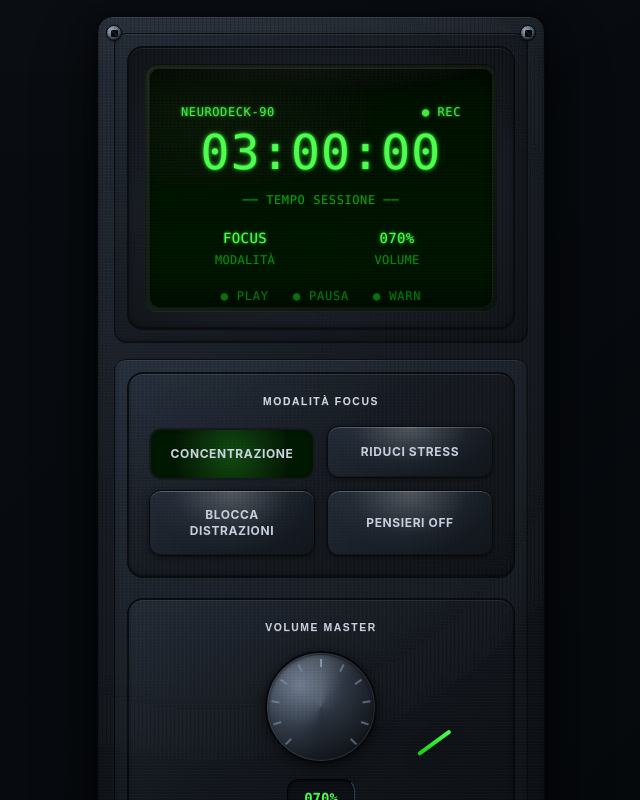
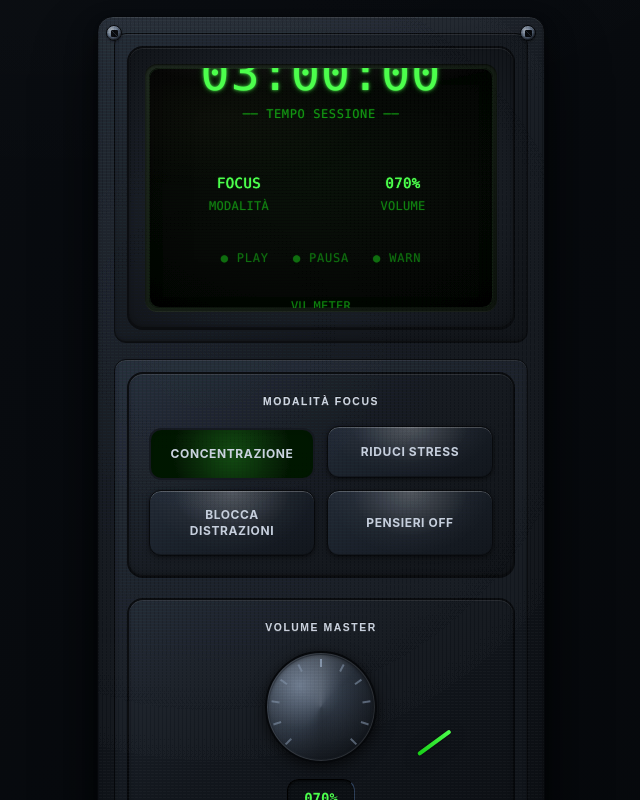
Before and after one commit to giorgiochi/nineties-aether-wave, a React (Vite) app: page / in a window 1280 px wide. Shown: the top 800 px of the page, without its empty margins (319-959 px from the left). Built offline with nearby package versions, Linux system fonts and the light colour scheme.

Commit message:
Fix: Improve screen display and centering

```diff
--- a/src/components/NeuroDeckDisplay.tsx
+++ b/src/components/NeuroDeckDisplay.tsx
@@ -79,69 +79,78 @@ export const NeuroDeckDisplay: React.FC<NeuroDeckDisplayProps> = ({ neuroDeck })
           `
         }}
       >
-        {/* LCD Screen - Matching reference exactly */}
+        {/* LCD Screen - Perfect reference match with radial gradient */}
         <div
-          className="relative p-8 rounded-md overflow-hidden lcd-realistic"
+          className="relative p-6 rounded-md overflow-hidden lcd-realistic"
           style={{
             height: '240px',
-            background: 'var(--gradient-screen)',
+            background: `
+              radial-gradient(ellipse 85% 75% at 50% 45%,
+                hsl(120 50% 4%) 0%,
+                hsl(120 45% 3%) 25%,
+                hsl(120 40% 2%) 50%,
+                hsl(120 35% 1%) 75%,
+                hsl(120 30% 0.3%) 100%
+              )
+            `,
             boxShadow: `
-              inset 0 0 0 1px hsl(120 30% 10%),
-              inset 0 2px 8px rgba(0,0,0,0.6)
+              inset 0 0 0 1px hsl(120 30% 8%),
+              inset 0 3px 12px rgba(0,0,0,0.8),
+              inset 0 0 40px rgba(0,0,0,0.4)
             `
           }}
           aria-live="polite"
         >
-          {/* Screen Content - Preserving all elements with exact reference styling */}
-          <div className="text-tft h-full flex flex-col justify-between py-1 relative z-10">
-            {/* Header Row - Fixed Position */}
-            <div className="flex justify-between items-center text-xs uppercase tracking-wider opacity-90 h-4">
+          {/* Screen Content - Perfectly centered and preserved */}
+          <div className="text-tft h-full flex flex-col justify-center items-center relative z-10">
+            {/* Perfectly Centered Content - All elements preserved */}
+            <div className="w-full space-y-4">
+              {/* Header Row */}
+              <div className="flex justify-between items-center text-xs uppercase tracking-wider opacity-90">
                 <span>NEURODECK-90</span>
                 <span>● REC</span>
               </div>
 
-            {/* Timer Display - Fixed Large Center - Exact font match */}
-            <div className="text-center flex-1 flex flex-col justify-center">
+              {/* Timer Display - Large Center */}
+              <div className="text-center py-6">
                 <div
-                className="text-5xl font-medium tracking-wide mb-2 text-tft-glow font-mono h-16 flex items-center justify-center"
+                  className="text-5xl font-medium tracking-wide mb-2 text-tft-glow"
                   style={{
-                  fontFamily: '"SF Mono", "Monaco", "Inconsolata", "Roboto Mono", monospace',
-                  fontWeight: 500
+                    fontFamily: '"Perfect DOS VGA 437", "SF Mono", "Monaco", monospace',
+                    fontWeight: 500,
+                    imageRendering: 'pixelated',
+                    WebkitFontSmoothing: 'none'
                   }}
                 >
                   {state.timeLeft > 0 ? formatTime(state.timeLeft) : formatTime(state.duration * 3600)}
                 </div>
-              <div className="text-xs text-tft-dim uppercase tracking-wider opacity-70 h-4">
+                <div className="text-xs text-tft-dim uppercase tracking-wider opacity-70">
                   ── TEMPO SESSIONE ──
                 </div>
               </div>
 
-            {/* Mode and Volume Grid - Fixed Layout - Preserving all info */}
-            <div className="grid grid-cols-2 gap-6 text-center py-4">
-              <div className="space-y-1 h-12 flex flex-col justify-center">
-                <div className="text-sm uppercase tracking-wide font-medium h-5 flex items-center justify-center">
-                  <span className="truncate max-w-full">
+              {/* Mode and Volume Grid */}
+              <div className="grid grid-cols-2 gap-8 text-center py-3">
+                <div className="space-y-1">
+                  <div className="text-sm uppercase tracking-wide font-medium">
                     {getModeName(state.activeMode)}
-                  </span>
                   </div>
-                <div className="text-xs text-tft-dim uppercase tracking-wide opacity-60 h-4">
+                  <div className="text-xs text-tft-dim uppercase tracking-wide opacity-60">
                     MODALITÀ
                   </div>
                 </div>
-              <div className="space-y-1 h-12 flex flex-col justify-center">
-                <div className="text-sm uppercase tracking-wide font-medium h-5 flex items-center justify-center">
-                  <span className="font-mono">
+                <div className="space-y-1">
+                  <div className="text-sm uppercase tracking-wide font-medium font-mono">
                     {Math.round(state.masterVolume * 100).toString().padStart(3, '0')}%
-                  </span>
                   </div>
-                <div className="text-xs text-tft-dim uppercase tracking-wide opacity-60 h-4">
+                  <div className="text-xs text-tft-dim uppercase tracking-wide opacity-60">
                     VOLUME
                   </div>
                 </div>
               </div>
 
-            {/* Status Indicators - Fixed Position - Keeping all elements */}
-            <div className="flex justify-center space-x-6 text-xs h-4 items-center">
+              {/* Status Indicators */}
+              <div className="flex justify-center space-x-6 text-xs py-2">
                 <span className={`${state.isPlaying ? 'text-tft-glow' : 'text-tft-dim opacity-50'}`}>
                   ● PLAY
                 </span>
@@ -153,9 +162,9 @@ export const NeuroDeckDisplay: React.FC<NeuroDeckDisplayProps> = ({ neuroDeck })
                 </span>
               </div>
 
-            {/* VU Meter - Fixed Position and Size - Preserving exact functionality */}
-            <div className="px-8 py-2">
-              <div className="text-xs text-tft-dim uppercase tracking-wide text-center mb-1 opacity-60 h-3">
+              {/* VU Meter */}
+              <div className="px-6 py-2">
+                <div className="text-xs text-tft-dim uppercase tracking-wide text-center mb-2 opacity-60">
                   VU METER
                 </div>
                 <div
@@ -172,7 +181,6 @@ export const NeuroDeckDisplay: React.FC<NeuroDeckDisplayProps> = ({ neuroDeck })
                     boxShadow: 'inset 0 1px 2px rgba(0,0,0,0.9)'
                   }}
                 >
-                {/* VU Segments - Fixed 20 segments - Exact same functionality */}
                   {Array.from({ length: 20 }, (_, i) => (
                     <div
                       key={i}
@@ -189,9 +197,10 @@ export const NeuroDeckDisplay: React.FC<NeuroDeckDisplayProps> = ({ neuroDeck })
                 </div>
               </div>
 
-            {/* Footer - Fixed Position - Preserving element */}
-            <div className="text-center text-xs text-tft-dim uppercase tracking-wide opacity-40 h-4 flex items-center justify-center">
+              {/* Footer */}
+              <div className="text-center text-xs text-tft-dim uppercase tracking-wide opacity-40 pt-2">
                 ── BINAURALE FOCUS SYSTEM ──
+              </div>
             </div>
           </div>
         </div>
--- a/src/index.css
+++ b/src/index.css
@@ -71,12 +71,12 @@
       linear-gradient(145deg, hsl(215 27% 8%) 0%, hsl(215 25% 10%) 45%, hsl(215 23% 14%) 100%);
 
     --gradient-screen:
-      radial-gradient(ellipse 600px 200px at 50% 0%, rgba(0,0,0,0.3), transparent 90%),
-      linear-gradient(180deg,
-        hsl(120 100% 2%) 0%,
-        hsl(var(--screen-bg)) 15%,
-        hsl(var(--screen-bg)) 85%,
-        hsl(120 100% 2%) 100%
+      radial-gradient(ellipse 80% 70% at 50% 50%,
+        hsl(120 45% 4%) 0%,
+        hsl(120 40% 3%) 30%,
+        hsl(120 35% 2%) 60%,
+        hsl(120 30% 1%) 85%,
+        hsl(120 25% 0.2%) 100%
       );
 
     --gradient-lcd-bezel:
@@ -378,19 +378,23 @@
 }
 
 @layer utilities {
-  /* Exact LCD text matching reference image */
+  /* Pixelated LCD Font - Authentic squared pixels */
   .text-tft {
     color: hsl(var(--screen-text));
-    font-family: "SF Mono", "Monaco", "Inconsolata", "Roboto Mono", "Courier New", monospace;
+    font-family: "Perfect DOS VGA 437", "SF Mono", "Monaco", monospace;
     font-weight: 500;
     letter-spacing: 0.05em;
-    text-rendering: optimizeLegibility;
     text-shadow:
-      0 0 2px hsl(var(--screen-glow) / 0.6),
-      0 0 4px hsl(var(--screen-glow) / 0.4),
-      0 0 6px hsl(var(--screen-glow) / 0.2);
-    filter: contrast(1.0) brightness(1.0);
-    position: relative;
+      0 0 0.5px hsl(var(--screen-glow) / 1),
+      0 0 1px hsl(var(--screen-glow) / 0.8),
+      0 0 2px hsl(var(--screen-glow) / 0.3);
+    image-rendering: pixelated;
+    image-rendering: -moz-crisp-edges;
+    image-rendering: crisp-edges;
+    font-feature-settings: "liga" off;
+    -webkit-font-smoothing: none;
+    -moz-osx-font-smoothing: unset;
+    text-rendering: geometricPrecision;
   }
 
   .text-tft-dim {
```
Lines whose indentation alone changed are shown as unchanged.
